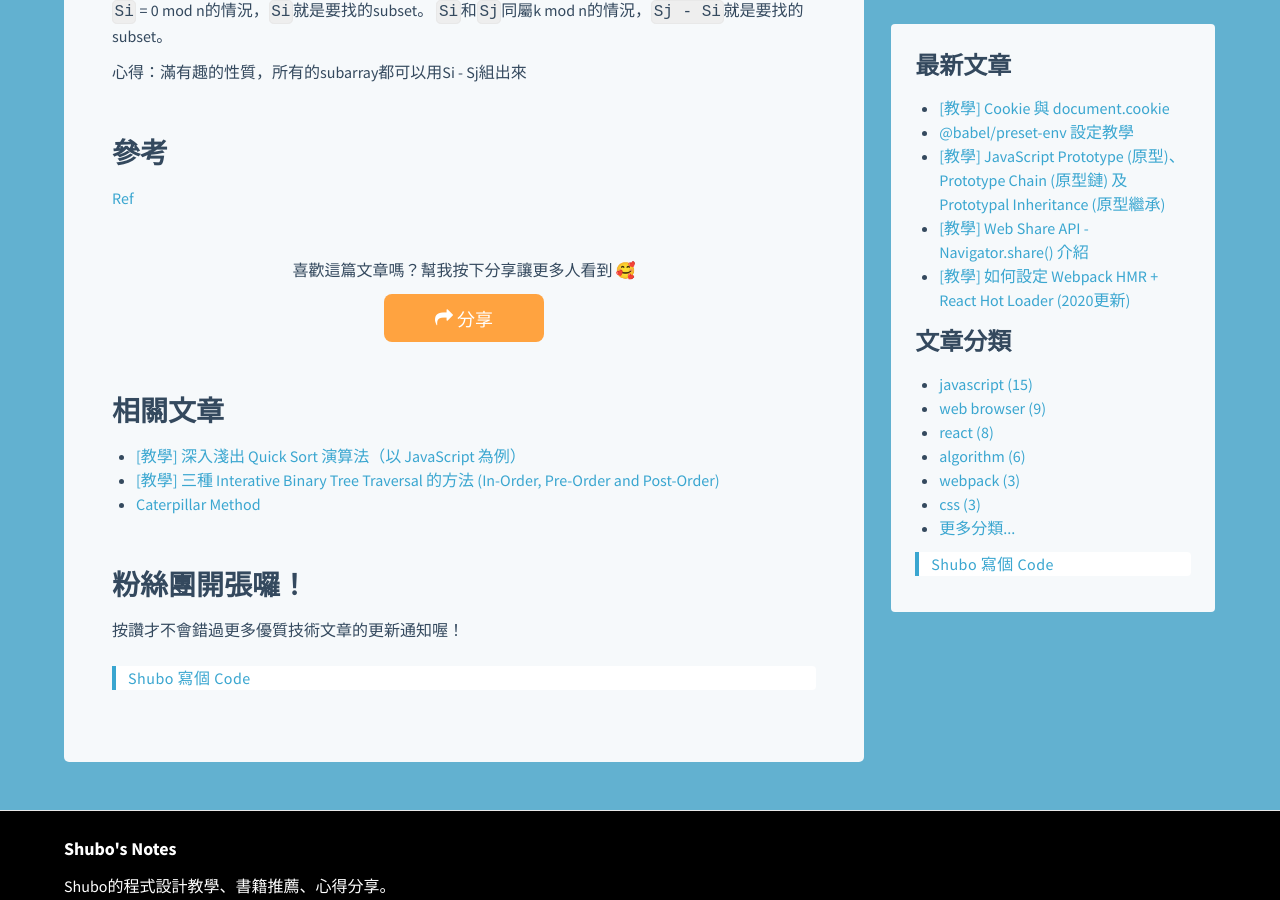
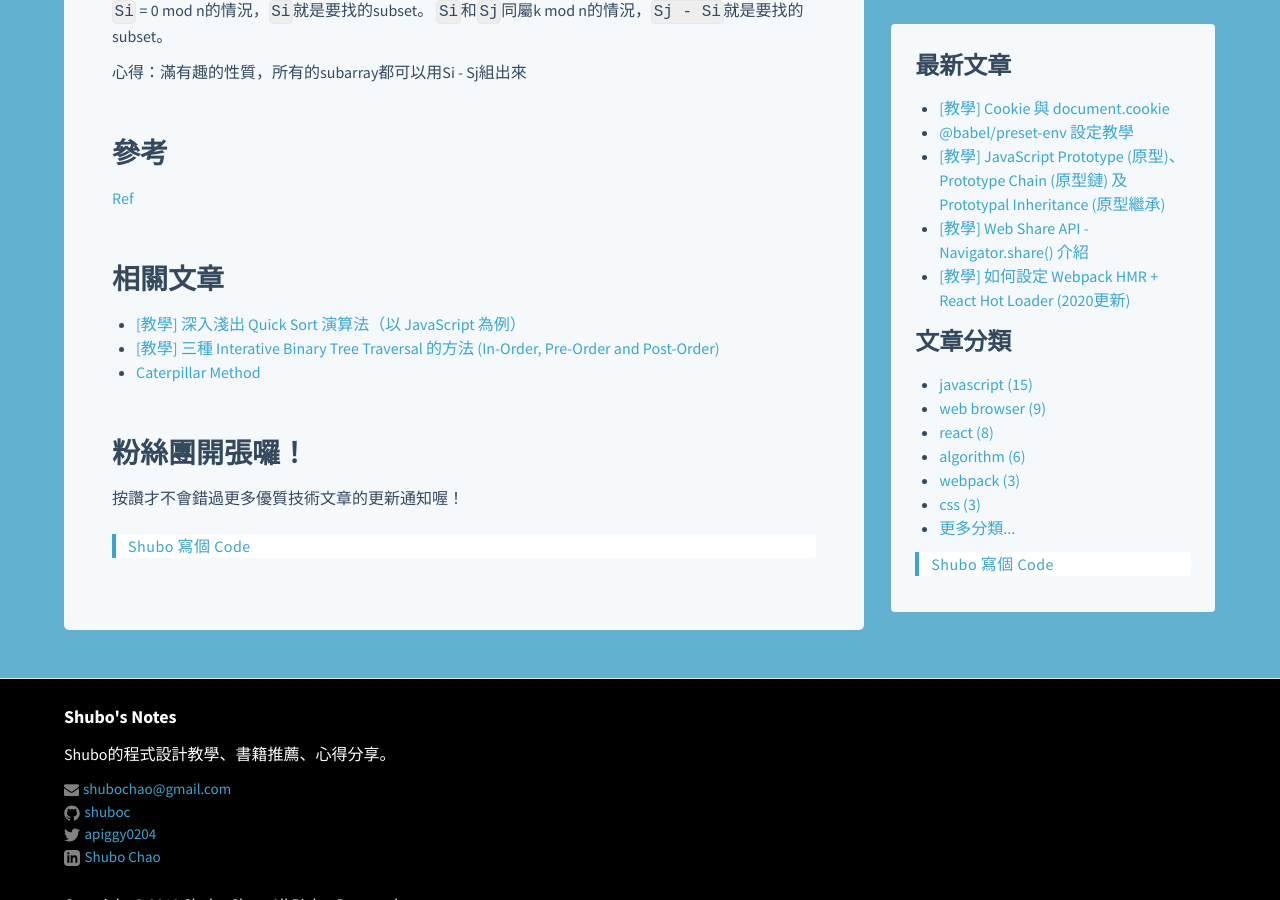
Before and after one commit to shuboc/shuboc.github.io, a Jekyll site: the page built from _posts/2017-03-27-mod-n-sum-subset-problem.md, in a window 1280 px wide and 900 px high, scrolled down 508 px. Built offline with Jekyll 4.4.1, drawn with Linux system fonts in a browser that asks for light colours; nearby versions of some CDN libraries; library files that are not in the unit come from our copies; comment, search, counter and statistics services are not loaded.

Commit message:
Hide share post section

```diff
--- a/_layouts/post.html
+++ b/_layouts/post.html
@@ -20,7 +20,7 @@ layout: default
   <div class="post-content" itemprop="articleBody">
     {{ content }}
 
-    <p class="share-title">喜歡這篇文章嗎？幫我按下分享讓更多人看到 🥰</p>
+    <!-- <p class="share-title">喜歡這篇文章嗎？幫我按下分享讓更多人看到 🥰</p>
     <div class="share-button" onclick="share()">
       <i class="fa fa-share" aria-hidden="true"></i>分享
     </div>
@@ -47,7 +47,7 @@ layout: default
           // TODO: show a modal and let user choose
         }
       }
-    </script>
+    </script> -->
 
     {% include related.html %}
 
```
